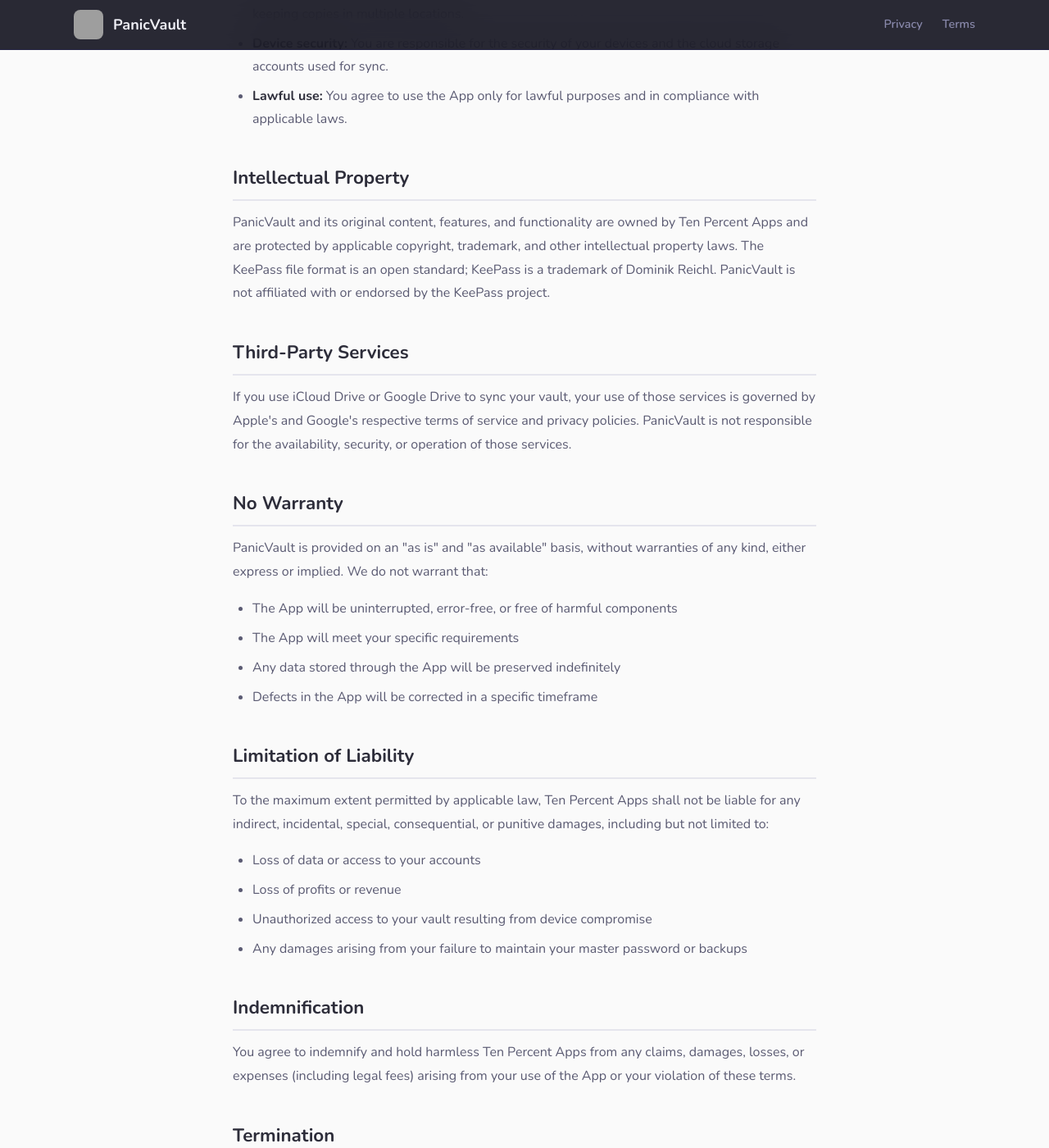
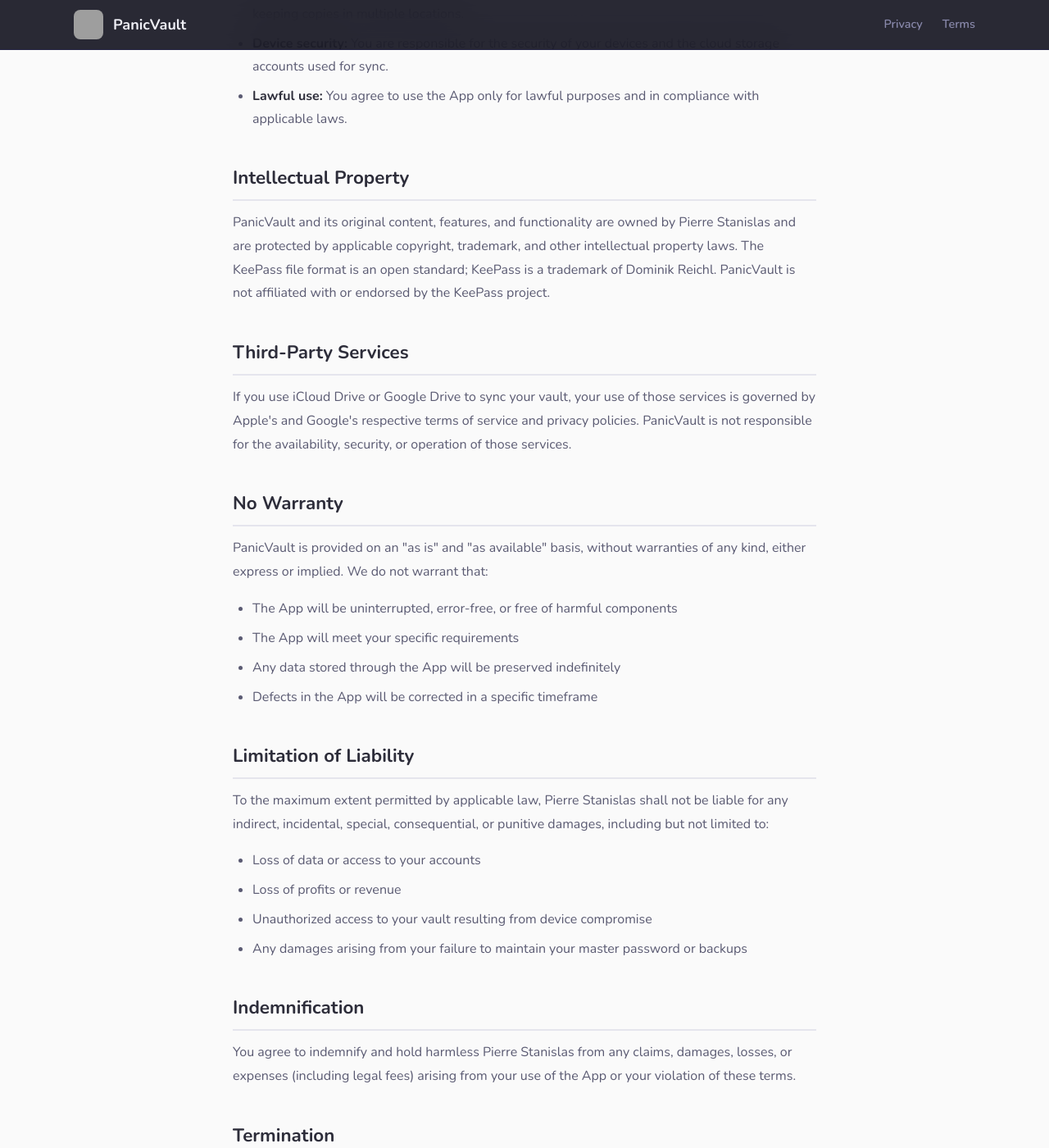
Before and after one commit to pmstani/pmstani.github.io, a Jekyll site: the page built from panicvault/terms.html, in a window 1280 px wide and 1400 px high, scrolled down 945 px. Shown: the whole window at 82% size. Built offline with Jekyll 4.4.1, drawn with Linux system fonts in a browser that asks for light colours; grey boxes are pictures that could not be loaded.

Commit message:
✏️ Replace Ten Percent Apps by Pierre Stanislas

```diff
--- a/panicvault/terms.html
+++ b/panicvault/terms.html
@@ -44,7 +44,7 @@
     </ul>
 
     <h2>Intellectual Property</h2>
-    <p>PanicVault and its original content, features, and functionality are owned by Ten Percent Apps and are protected by applicable copyright, trademark, and other intellectual property laws. The KeePass file format is an open standard; KeePass is a trademark of Dominik Reichl. PanicVault is not affiliated with or endorsed by the KeePass project.</p>
+    <p>PanicVault and its original content, features, and functionality are owned by Pierre Stanislas and are protected by applicable copyright, trademark, and other intellectual property laws. The KeePass file format is an open standard; KeePass is a trademark of Dominik Reichl. PanicVault is not affiliated with or endorsed by the KeePass project.</p>
 
     <h2>Third-Party Services</h2>
     <p>If you use iCloud Drive or Google Drive to sync your vault, your use of those services is governed by Apple's and Google's respective terms of service and privacy policies. PanicVault is not responsible for the availability, security, or operation of those services.</p>
@@ -59,7 +59,7 @@
     </ul>
 
     <h2>Limitation of Liability</h2>
-    <p>To the maximum extent permitted by applicable law, Ten Percent Apps shall not be liable for any indirect, incidental, special, consequential, or punitive damages, including but not limited to:</p>
+    <p>To the maximum extent permitted by applicable law, Pierre Stanislas shall not be liable for any indirect, incidental, special, consequential, or punitive damages, including but not limited to:</p>
     <ul>
       <li>Loss of data or access to your accounts</li>
       <li>Loss of profits or revenue</li>
@@ -68,7 +68,7 @@
     </ul>
 
     <h2>Indemnification</h2>
-    <p>You agree to indemnify and hold harmless Ten Percent Apps from any claims, damages, losses, or expenses (including legal fees) arising from your use of the App or your violation of these terms.</p>
+    <p>You agree to indemnify and hold harmless Pierre Stanislas from any claims, damages, losses, or expenses (including legal fees) arising from your use of the App or your violation of these terms.</p>
 
     <h2>Termination</h2>
     <p>You may stop using PanicVault at any time. Since the App stores data locally in an open format, your data remains accessible through any KeePass-compatible application even if you stop using PanicVault.</p>
```
